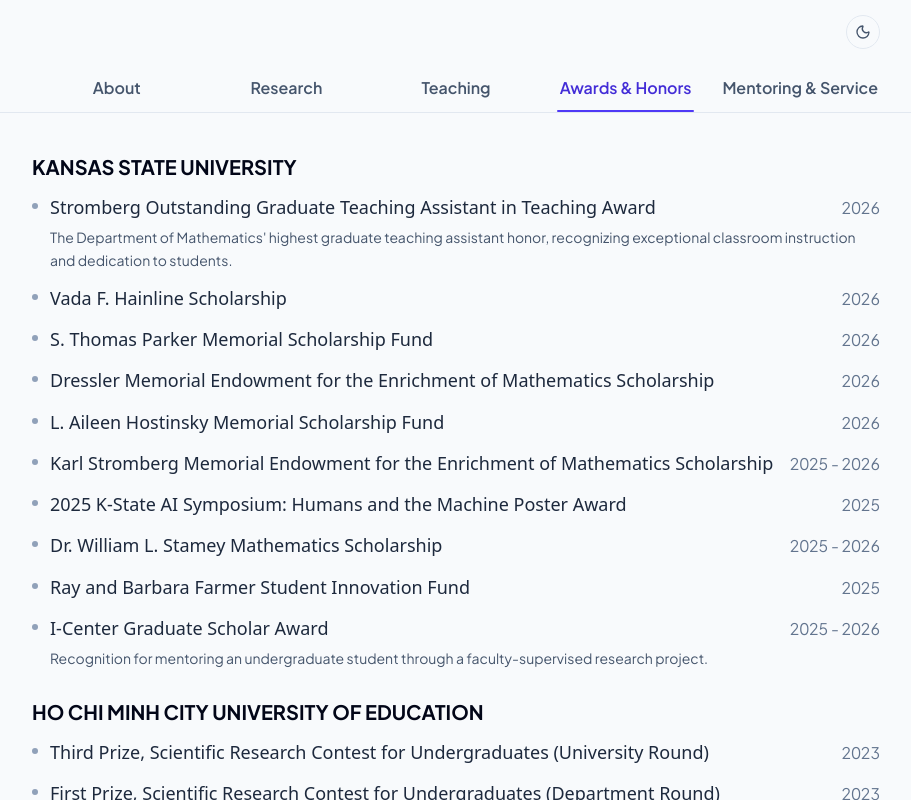
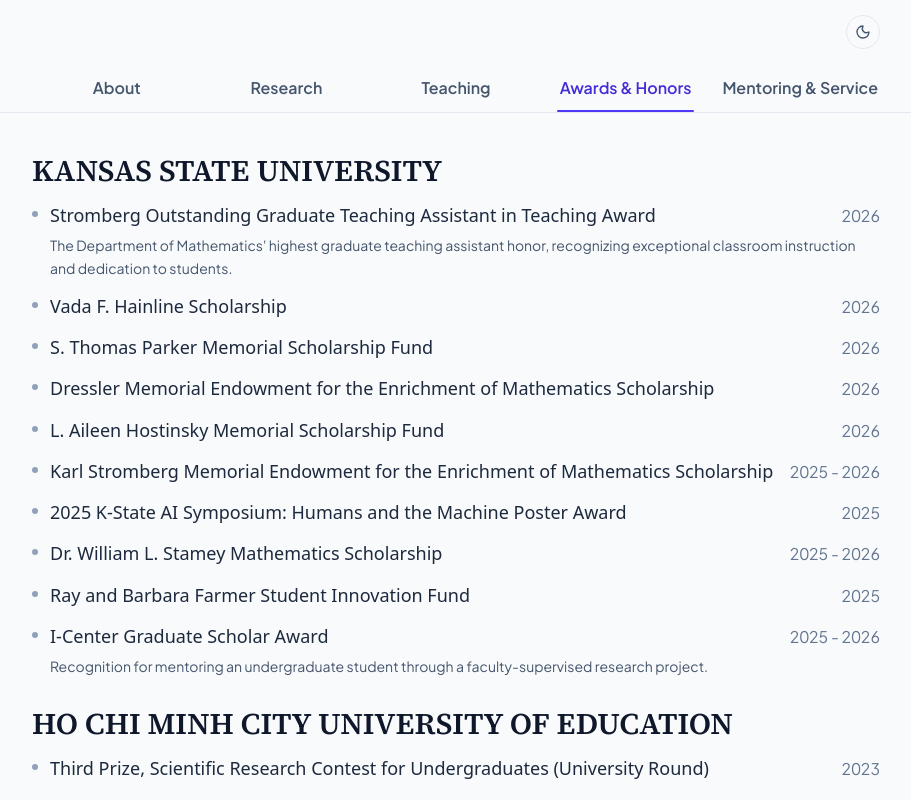
Before and after one commit to nhungnh-dot/nhungnh-dot.github.io, a React (Vite) app: page / in a window 1280 px wide. Both pictures are taken after a click on the tab "Awards & Honors". Shown: the top 800 px of the page, without its empty margins (184-1095 px from the left). Built offline with nearby package versions, Linux system fonts and the light colour scheme.

Commit message:
Match award institution headings to mentoring section style

```diff
--- a/src/components/AwardsHonors.tsx
+++ b/src/components/AwardsHonors.tsx
@@ -10,7 +10,7 @@
         <div className="space-y-6 sm:space-y-7">
           {institutions.map(institution => (
             <section key={institution} aria-label={institution}>
-              <h2 className="mb-3 text-base sm:text-lg font-extrabold uppercase tracking-normal text-slate-950 dark:text-white">
+              <h2 className="mb-3 text-xl sm:text-2xl font-semibold uppercase text-slate-900 dark:text-slate-100 font-serif-academic">
                 {institution}
               </h2>
               <ul className="space-y-3">
```
